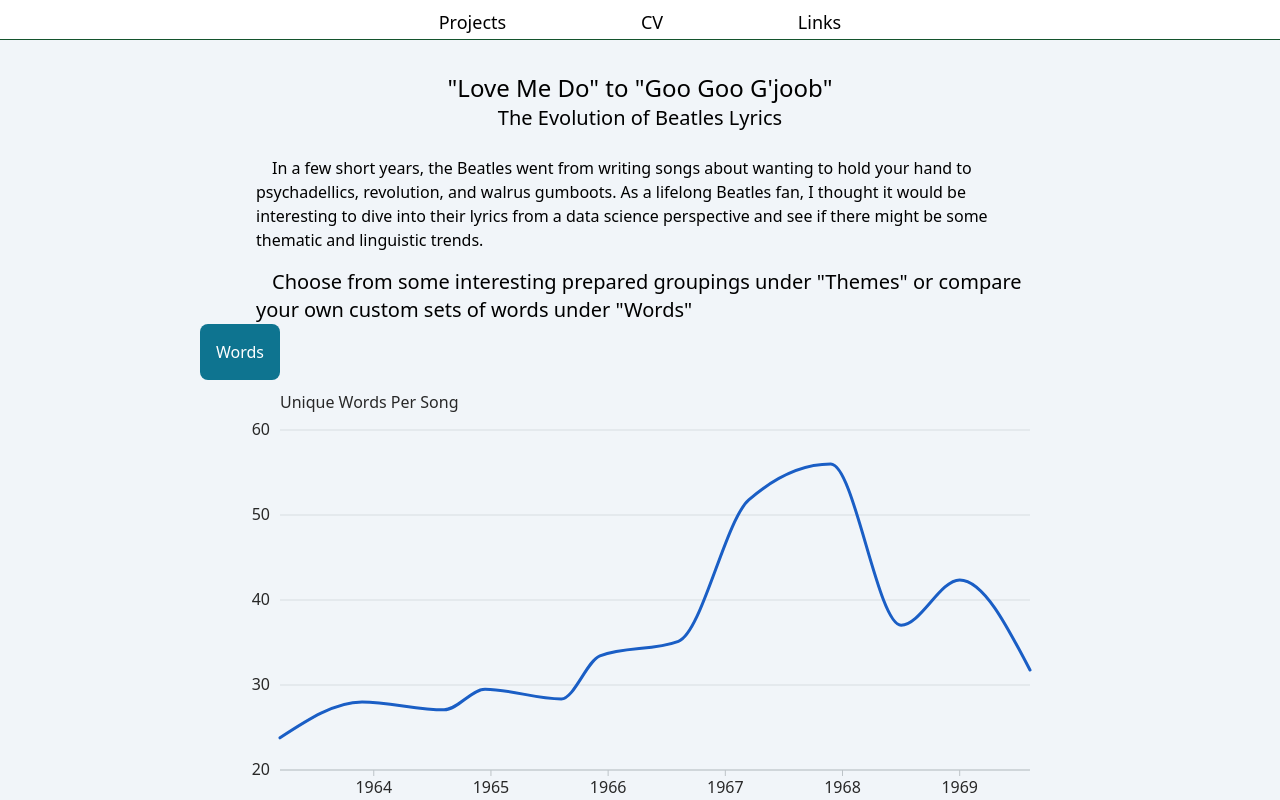
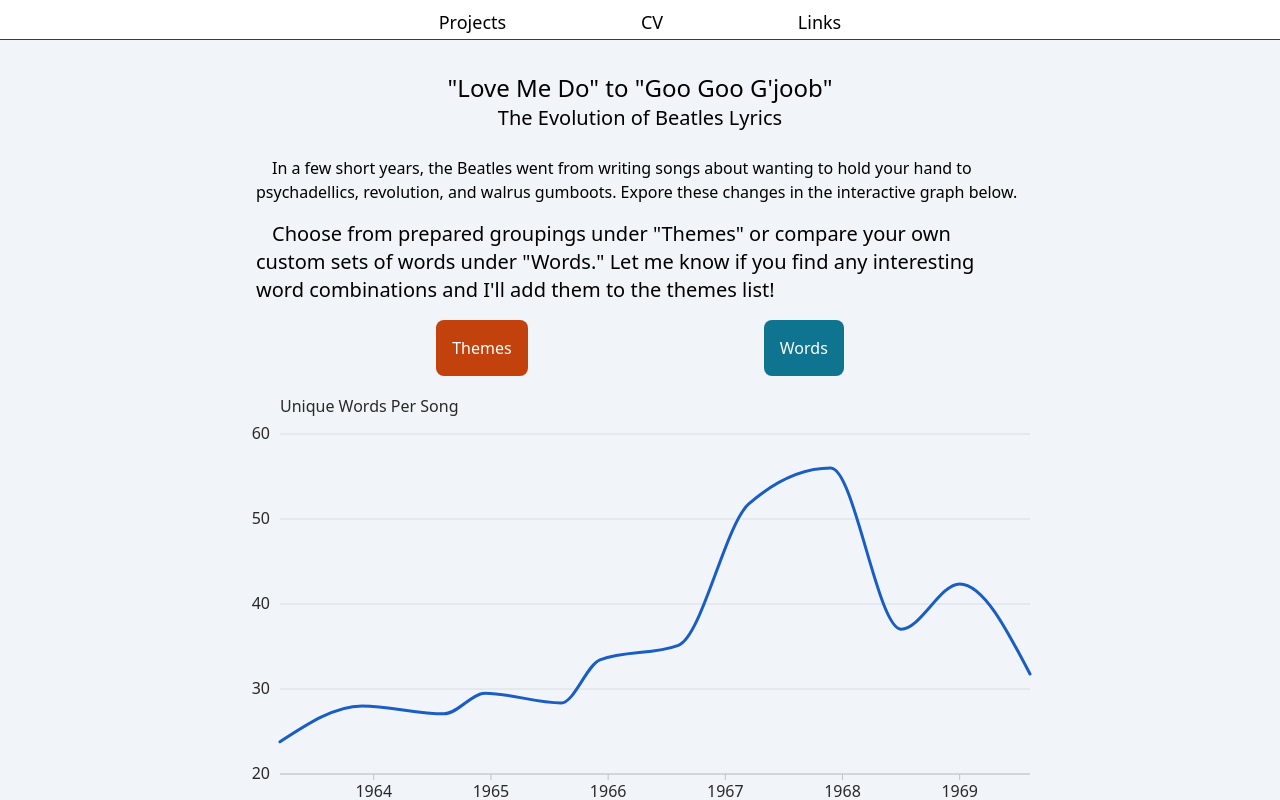
Before and after one commit to Struckhour/portfolio2024, a SvelteKit app: page /beatles in a window 1280 px wide. Shown: the top 800 px of the page. Built offline with nearby package versions, Linux system fonts and the light colour scheme.

Commit message:
beatles graph is working

```diff
--- a/src/lib/components/Link.svelte
+++ /dev/null
@@ -1,17 +0,0 @@
-<script>
-	export let link;
-</script>
-
-<style>
-a {
-  color: black;
-  padding: 12px 16px;
-  text-decoration: none;
-  display: block;
-}
-
-a:hover {background-color: #ddd}
-</style>
-
-
-<a href="#{link.toLowerCase()}">{link}</a>
--- a/src/lib/components/Menu.svelte
+++ b/src/lib/components/Menu.svelte
@@ -1,5 +1,4 @@
 <script lang='ts'>
-	import Link from './Link.svelte';
 	import Button from './Button.svelte';
 	import Input from './Input.svelte';
 	export let filterList: string[];
--- /dev/null
+++ b/src/lib/components/ThemeMenu.svelte
@@ -0,0 +1,44 @@
+<script lang='ts'>
+	export let selectedTheme: string;
+	import { themes } from '$lib/themes';
+
+	let menuOpen = false;
+	const menuItems = Object.keys(themes);
+</script>
+
+
+<section class="dropdown">
+  <button class="bg-orange-700 px-4 py-4 rounded-lg text-white" on:click={() => menuOpen = !menuOpen}>Themes</button>
+
+  <div id="myDropdown" class:show={menuOpen} class="dropdown-content">
+
+	<div class="just-words">
+
+		<!-- MENU -->
+        {#each Object.keys(themes) as listTheme}
+            <button class="w-full block hover:bg-orange-200" on:click={()=>{selectedTheme = listTheme;menuOpen = false}}>{listTheme}</button>
+        {/each}
+	</div>
+  </div>
+</section>
+
+
+<style>
+.dropdown {
+  position: relative;
+  display: inline-block;
+}
+
+.dropdown-content {
+  display: none;
+  position: absolute;
+  background-color: #f6f6f6;
+  min-width: 230px;
+  border: 1px solid #ddd;
+  z-index: 1;
+
+}
+
+/* Show the dropdown menu */
+.show {display:block;}
+</style>
--- /dev/null
+++ b/src/lib/themes.js
@@ -0,0 +1,10 @@
+export const themes = {
+    "Word Diversity (None)": [],
+    "Positivity": ['good', 'great', 'best', 'better', 'happy', 'wonderful', 'greatest'],
+    "Negativity": ['bad', 'worse', 'sad', 'cry', 'alone', 'die', 'dies', 'died', 'broke', 'ill', 'kill', 'dead', 'death', 'devil', 'angry', 'mad', 'tear', 'tearing', 'tears', 'broken'],
+    "Ego": ['i', 'me', 'my', 'mine', 'im'],
+    "Oneness": ['all', 'together', 'one', 'world', 'universe', 'always', 'forever', 'ever', 'whole'],
+    "Masculine": ['man', 'boy', 'he', 'his', 'mr.', 'mister', 'men', 'boys'],
+    "Feminine": ['herself', 'her', 'shes', 'she', 'girl', 'girls', 'girlfriend', 'mistress', 'baby', 'woman', 'women'],
+    "Travel": ['travelled', 'travelling', 'train', 'car', 'ride', 'road', 'roam', 'go', 'there', 'far', 'going', 'went', 'boat', 'sailed', 'sail', 'sailing', 'ridin', 'riding', 'fly']
+}
--- a/src/routes/beatles/+page.svelte
+++ b/src/routes/beatles/+page.svelte
@@ -3,6 +3,8 @@
     import LineChart from './LineChart.svelte';
     import { stats } from './data';
     import Menu from '$lib/components/Menu.svelte';
+    import ThemeMenu from '$lib/components/ThemeMenu.svelte';
+    import { themes } from '$lib/themes';
 
     $: perc = false;
     let yTitle = "Unique Words Per Song"
@@ -70,35 +72,90 @@
 
     $: {
         if (wordIndexes.length > 0) {
-            yTitle = "Percentage of Selected Words Out of Total Words"
+            yTitle = "Percentage of Selected Words Out of an Album's Total Words"
         } else {
             yTitle = "Unique Words Per Song"
         }
     }
 
+    $: {
+        wordFilterList = themes[theme];
+    }
+
+    let theme = 'Word Diversity (None)';
 </script>
 
 <div class="max-w-4xl mx-auto mt-6 p-2">
     <h1 class="text-center text-2xl">"Love Me Do" to "Goo Goo G'joob"</h1>
     <h2 class="text-center text-xl">The Evolution of Beatles Lyrics</h2>
     <br>
-    <p class="m-auto max-w-3xl mb-4 indent-4">In a few short years, the Beatles went from writing songs about wanting to hold your hand to psychadellics, revolution, and walrus gumboots. As a lifelong Beatles fan, I thought it would be interesting to dive into their lyrics from a data science perspective and see if there might be some thematic and linguistic trends.</p>
-    <p class="max-w-3xl indent-4 text-xl m-auto">Choose from some interesting prepared groupings under "Themes" or compare your own custom sets of words under "Words"</p>
+    <p class="m-auto max-w-3xl mb-4 indent-4">In a few short years, the Beatles went from writing songs about wanting to hold your hand to psychadellics, revolution, and walrus gumboots. Expore these changes in the interactive graph below.</p>
+    <p class="max-w-3xl indent-4 text-xl m-auto">Choose from prepared groupings under "Themes" or compare your own custom sets of words under "Words." Let me know if you find any interesting word combinations and I'll add them to the themes list!</p>
     <!-- {albumNames}
     {albumDates} -->
+    <div class="w-full flex mt-4 mb-2 justify-evenly">
+        <ThemeMenu bind:selectedTheme={theme}/>
+        <Menu bind:filterList={wordFilterList}/>
+    </div>
+    <div>
 
-    <Menu bind:filterList={wordFilterList}/>
-
-    {#each wordFilterList as word}
-        <button class="rounded-lg bg-blue-300 px-2 py-1 mx-1 hover:bg-blue-200 active:bg-blue-100" on:click={() => {wordFilterList = wordFilterList.filter((w) => w != word)}}>x &nbsp {word}</button>
-    {/each}
+        {#each wordFilterList as word}
+        <button class="rounded-lg bg-blue-300 px-2 py-1 mx-1 my-1 hover:bg-blue-200 active:bg-blue-100" on:click={() => {wordFilterList = wordFilterList.filter((w) => w != word)}}>x &nbsp {word}</button>
+        {/each}
+    </div>
     <div class="flex flex-col items-center">
         <LineChart stats={stats} title={yTitle} perc={perc} />
     </div>
+
+
+    {#if (wordFilterList.length == 0)}
     <h3 class="text-xl max-w-3xl m-auto">Word Diversity</h3>
     <p class="max-w-3xl m-auto mt-4 indent-4">
         We can see that the Beatles gradually increased in lyrical diversity during the early years, with more unique words per song as time passes. Interestingly, word diversity skyrocketed and peaked in the more experimental/psychadellic albums, Sgt. Peppers and Magical Mystery Tour, and then tapered off again in the later albums. I am reminded of some repetitive and lyrically sparse songs later on such as "I Want You" and "Sun King."
     </p>
+    {/if}
+    {#if theme == 'Positivity'}
+    <h3 class="text-xl max-w-3xl m-auto">Positivity</h3>
+    <p class="max-w-3xl m-auto mt-4 indent-4">
+        Here we can see a general avoidance of overtly positive words such as 'good' and 'great,' <i>except</i> for a marked increase starting in the mid-60s as they begin to experiment with drugs and novel sounds and approaches in the studio.
+    </p>
+    {/if}
+    {#if theme == 'Negativity'}
+    <h3 class="text-xl max-w-3xl m-auto">Negativity</h3>
+    <p class="max-w-3xl m-auto mt-4 indent-4">
+        Somewhat consistent with the positivity graph, we can see that around the same time they increased their usage of positive words, they also reduced their usage of negative words such as 'bad,' 'worse,' and 'sad.'
+    </p>
+    {/if}
+    {#if theme == 'Ego'}
+    <h3 class="text-xl max-w-3xl m-auto">Ego</h3>
+    <p class="max-w-3xl m-auto mt-4 indent-4">
+        As they embraced psychadellic drugs and Eastern philosophies, their usage of words that refer to one's self decreased dramatically. It then increased again as some band members passed through this cultural/philosophical phase and wrote their final two albums, "Let it Be" and "Abbey Road."
+    </p>
+    {/if}
+    {#if theme == 'Oneness'}
+    <h3 class="text-xl max-w-3xl m-auto">Oneness</h3>
+    <p class="max-w-3xl m-auto mt-4 indent-4">
+        On the flip side of the Ego chart, their usage of words relating to 'oneness' and 'togetherness' increased during the same years that references to 'self' decreased.
+    </p>
+    {/if}
+    {#if theme == 'Masculinity'}
+    <h3 class="text-xl max-w-3xl m-auto">Masculinity</h3>
+    <p class="max-w-3xl m-auto mt-4 indent-4">
+        I was curious to see whether their might be gender changes over the years, such as an increase or decrease in references to men. Overall, references to men did not change much (note the Y-axis only accounts for about 2%), but references to women or feminine terms had a more interesting trend (see 'Feminine').
+    </p>
+    {/if}
+    {#if theme == 'Masculinity'}
+    <h3 class="text-xl max-w-3xl m-auto">Masculinity</h3>
+    <p class="max-w-3xl m-auto mt-4 indent-4">
+        Unlike with masculine terms, their usage of feminine terms saw significant changes over the years, with a major focus on women/girls in the first half of their career and a major drop off as they became more experimental and lyrically diverse. Similar to references to the 'self', we see a little uptick in the last two albums.
+    </p>
+    {/if}
+    {#if theme == 'Travel'}
+    <h3 class="text-xl max-w-3xl m-auto">Travel</h3>
+    <p class="max-w-3xl m-auto mt-4 indent-4">
+        There is a small, general, increase in travel-related words over time, possibly just a result of increasing lyrical diversity. I mostly included this graph to provide an example of the type of custom categories one could explore.
+    </p>
+    {/if}
     <!-- <div class="mx-auto text-center w-48 h-56">
         {beatlesLyrics['columns'][colNum]}
         {beatlesLyrics['data'][0][colNum]}
@@ -106,4 +163,4 @@
     </div> -->
 
 </div>
-<div class="h-6"></div>
+<div class="h-24"></div>
--- a/src/routes/beatles/LineChart.svelte
+++ b/src/routes/beatles/LineChart.svelte
@@ -62,7 +62,7 @@
 >
   <svg
 		role="img"
-    aria-label="line chart that shows the variation of Canada's population between 2000 and 2022"
+    aria-label="line chart that shows how Beatles lyrics changed over time"
 		{width}
 		{height}
 		on:mousemove={handleMouseMove}
--- a/src/routes/beatles/themes.js
+++ /dev/null
@@ -1,9 +0,0 @@
-export const themes = {
-    "feminine": ['herself', 'her', 'shes', 'she', 'girl', 'girls', 'girlfriend', 'mistress', 'baby', 'woman', 'women'],
-    "masculine": ['man', 'boy', 'he', 'his', 'mr.', 'mister', 'men', 'boys'],
-    "ego": ['i', 'me', 'my', 'mine', 'im'],
-    "all": ['all', 'together', 'one', 'world', 'universe', 'always', 'forever', 'ever'],
-    "positive": ['good', 'great', 'best', 'better', 'happy', 'wonderful', 'greatest'],
-    "negative": ['bad', 'worse', 'sad', 'cry', 'alone', 'die', 'dies', 'died', 'broke', 'ill', 'kill', 'dead', 'death', 'devil', 'angry', 'mad', 'tear', 'tearing', 'tears', 'broken'],
-    "travel": ['travelled', 'travelling', 'train', 'car', 'ride', 'road', 'roam', 'go', 'there', 'far', 'going', 'went', 'boat', 'sailed', 'sail', 'sailing', 'ridin', 'riding', 'fly']
-}
```
